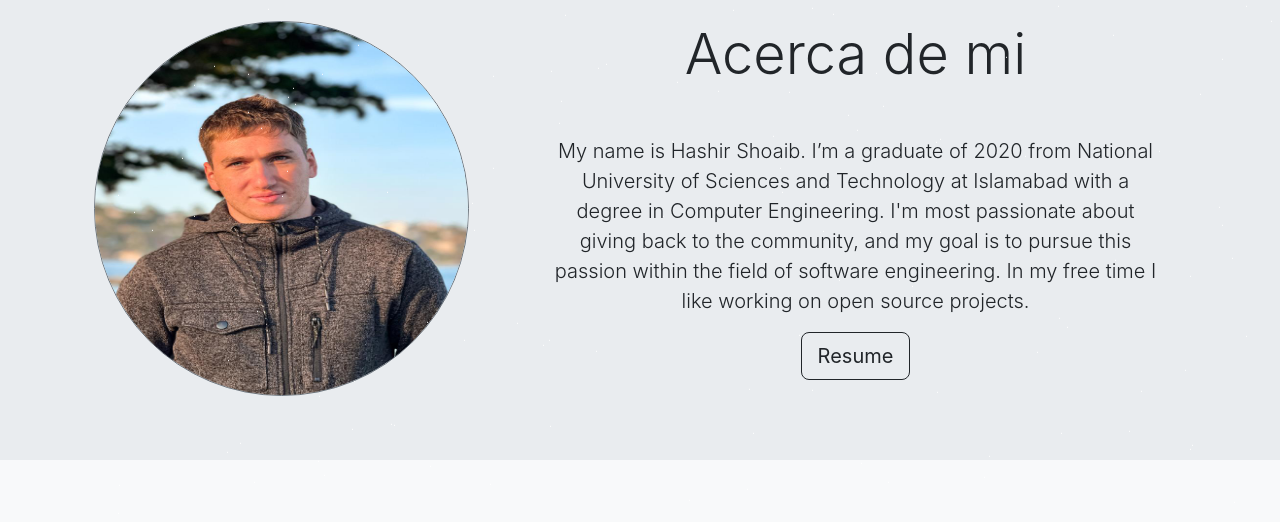
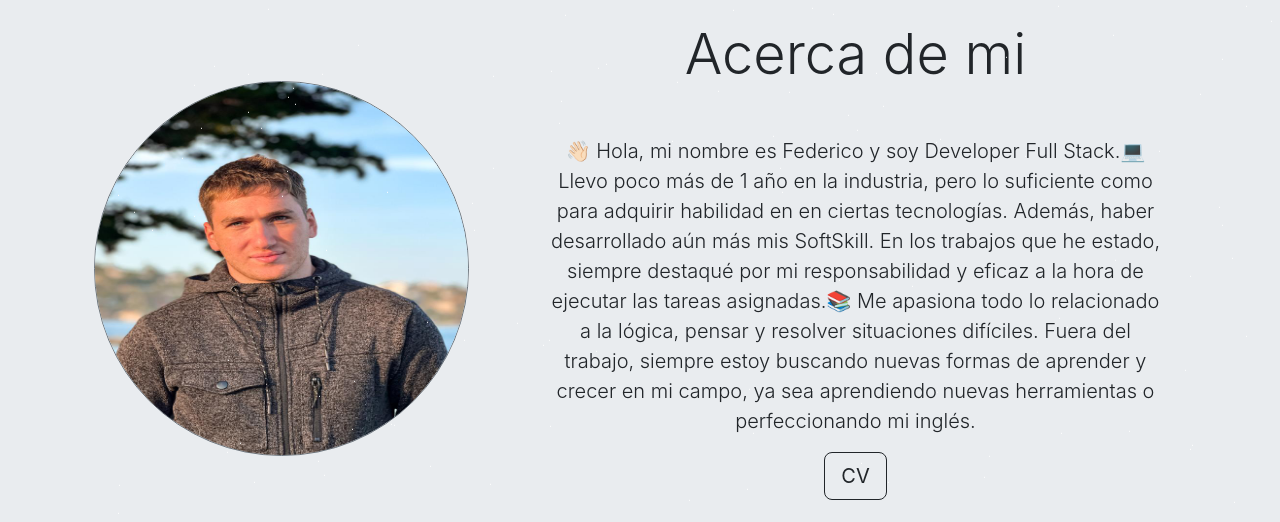
Before and after one commit to hashirshoaeb/home, a React (Create React App) app: page / in a window 1280 px wide. Shown: the part 843-1365 px from the top of the page. Built offline with nearby package versions, Linux system fonts and the light colour scheme; no server answers.

Commit message:
modifyProject

```diff
--- a/src/components/home/AboutMe.jsx
+++ b/src/components/home/AboutMe.jsx
@@ -60,7 +60,7 @@ const AboutMe = ({ heading, message, link, imgSize, resume }) => {
                 role="button"
                 aria-label="Resume/CV"
               >
-                Resume
+                CV
               </a>
             </p>
           )}
--- a/src/editable-stuff/config.js
+++ b/src/editable-stuff/config.js
@@ -54,7 +54,7 @@ const about = {
   imageLink: require("../editable-stuff/me.jpg"),
   imageSize: 375,
   message:
-    "My name is Hashir Shoaib. I’m a graduate of 2020 from National University of Sciences and Technology at Islamabad with a degree in Computer Engineering. I'm most passionate about giving back to the community, and my goal is to pursue this passion within the field of software engineering. In my free time I like working on open source projects.",
+    "👋🏻 Hola, mi nombre es Federico y soy Developer Full Stack.💻 Llevo poco más de 1 año en la industria, pero lo suficiente como para adquirir habilidad en en ciertas tecnologías. Además, haber desarrollado aún más mis SoftSkill. En los trabajos que he estado, siempre destaqué por mi responsabilidad y eficaz a la hora de ejecutar las tareas asignadas.📚 Me apasiona todo lo relacionado a la lógica, pensar y resolver situaciones difíciles. Fuera del trabajo, siempre estoy buscando nuevas formas de aprender y crecer en mi campo, ya sea aprendiendo nuevas herramientas o perfeccionando mi inglés.",
   resume: require("../editable-stuff/resume.pdf"),
 };
 
```
